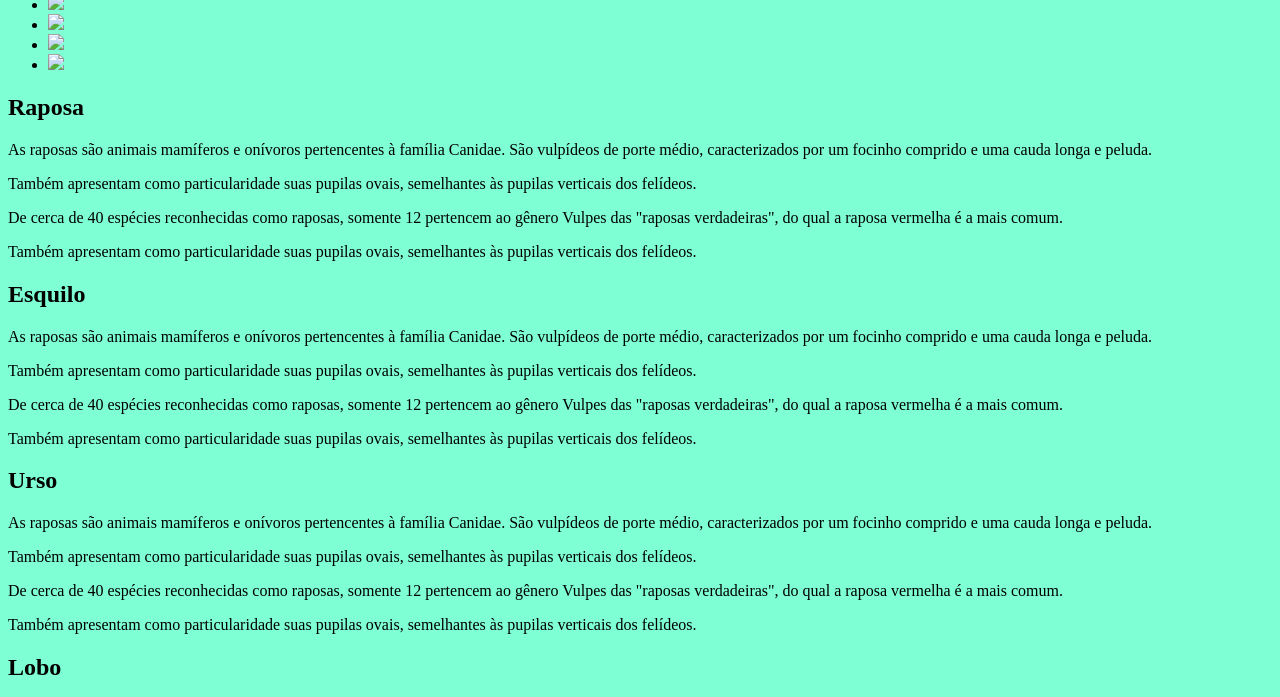
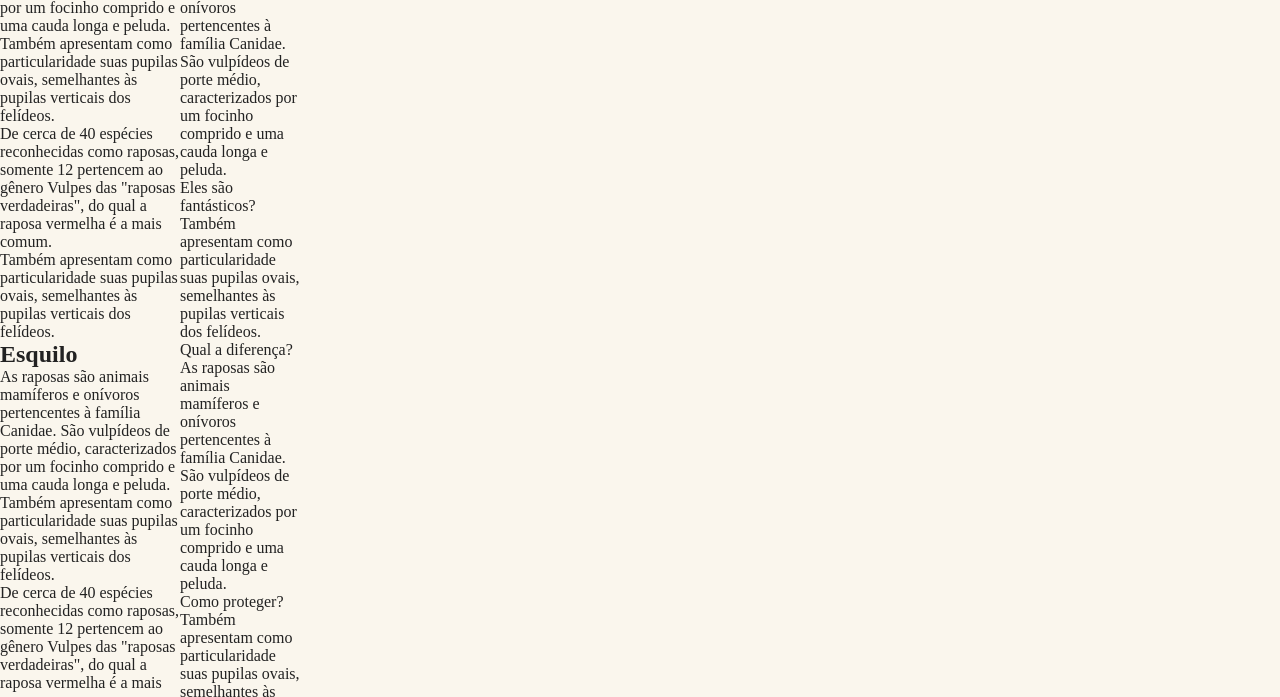
Before and after one commit to nictrierveiler/projeto-origamid, a website: page index.html in a window 1280 px wide. Shown: the part 214-911 px from the top of the page. Drawn offline with Linux system fonts and the light colour scheme.

Commit message:
css and atomic design

```diff
--- /dev/null
+++ b/sass/_base/colors.scss
@@ -0,0 +1 @@
+$background-white: #faf6ed;
--- a/sass/_base/index.scss
+++ b/sass/_base/index.scss
@@ -1,3 +1,2 @@
-body {
-    background-color: aquamarine;
-}
+@import "reset";
+@import "colors";
--- /dev/null
+++ b/sass/_base/reset.scss
@@ -0,0 +1,13 @@
+body, h1, h2, ul, li, p, dd, dt, dl {
+    margin: 0px;
+    padding: 0px;
+}
+
+img {
+  display: block;
+  max-width: 100&;
+}
+
+ul {
+    list-style: none;
+}
--- a/sass/organisms/index.scss
+++ b/sass/organisms/index.scss
@@ -0,0 +1,2 @@
+@import "grid";
+@import "menu";
--- /dev/null
+++ b/sass/organisms/menu.scss
@@ -0,0 +1,6 @@
+body {
+    background: $background-white;
+    color: #222;
+    display: grid;
+    grid-template-columns: 1fr 120px minmax(300px, 800px) 1fr;
+}
```
Also changed, not shown: css/main.css, sass/organisms/grid.scss (added), 1 other file.
